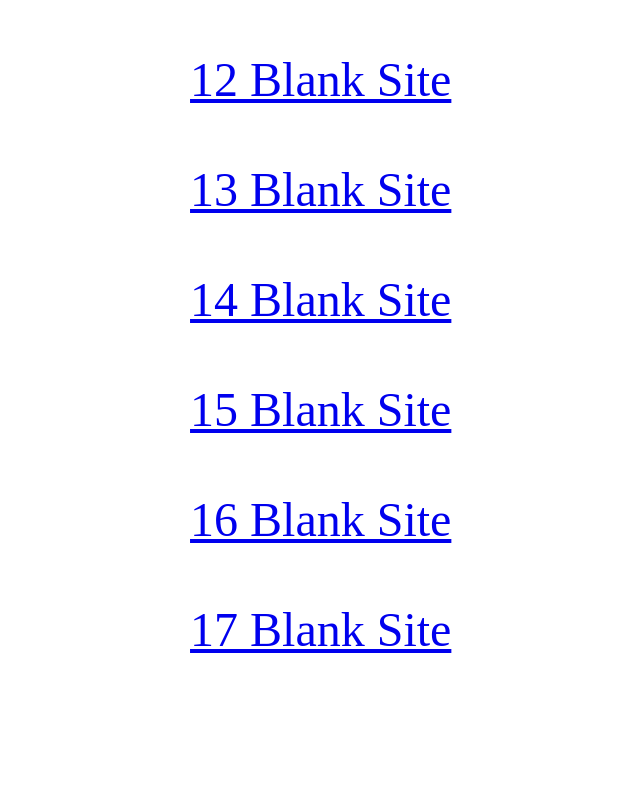
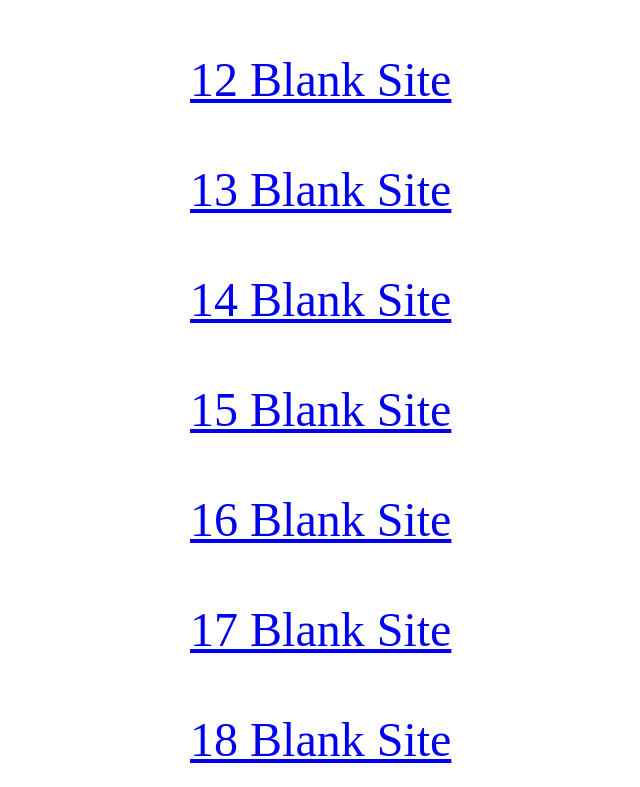
Before and after one commit to gareglad/gareglad, a plain HTML site: page index.html in a window 1280 px wide. Shown: the part 2388-3175 px from the top of the page, without its empty margins (238-878 px from the left). Before the commit the page ends 3065 px from the top, so only its background shows below. Drawn offline with Linux system fonts and the light colour scheme.

Commit message:
Update index.html

```diff
--- a/index.html
+++ b/index.html
@@ -83,6 +83,8 @@
         <a href="https://16blanksite.netlify.app/">16 Blank Site</a>
     <br>
         <a href="https://17blanksite.netlify.app/">17 Blank Site</a>
+    <br>
+        <a href="https://18blanksite.netlify.app/">18 Blank Site</a>
 
     </div>
 </body>
```
